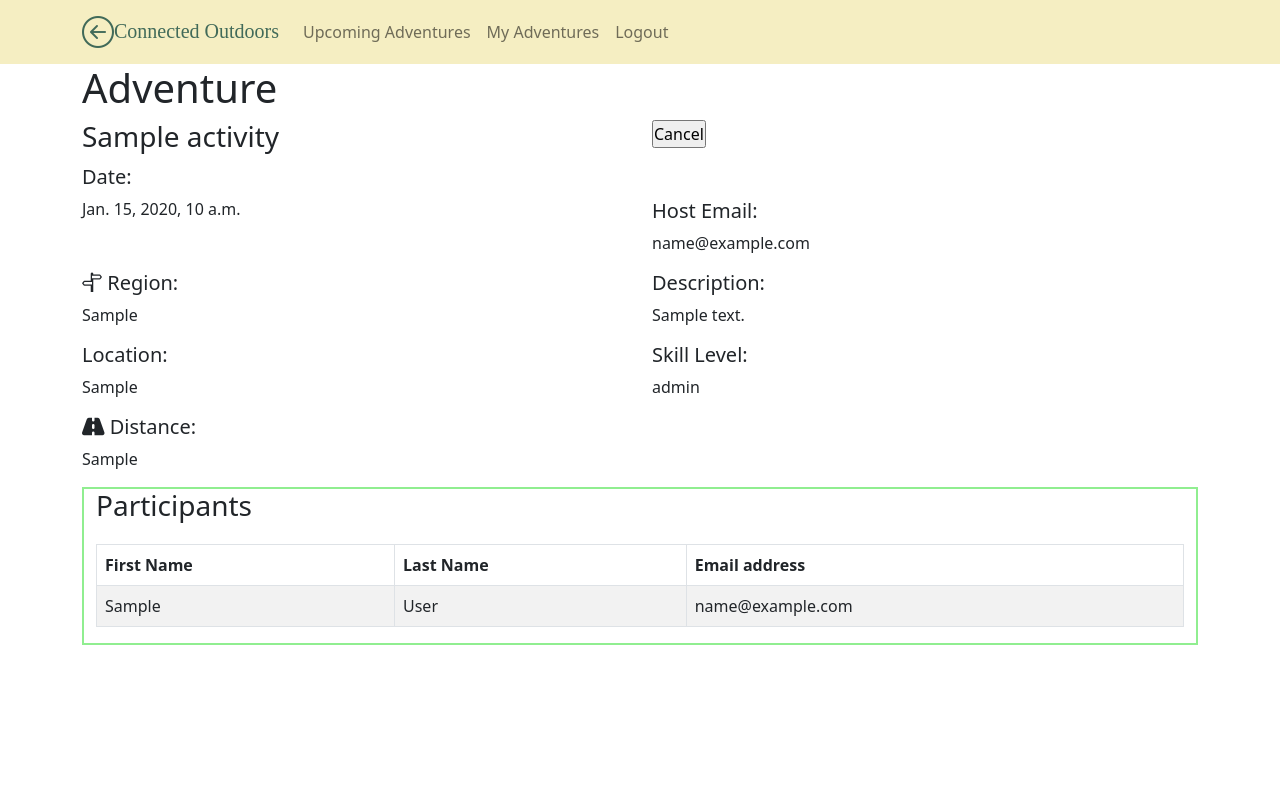
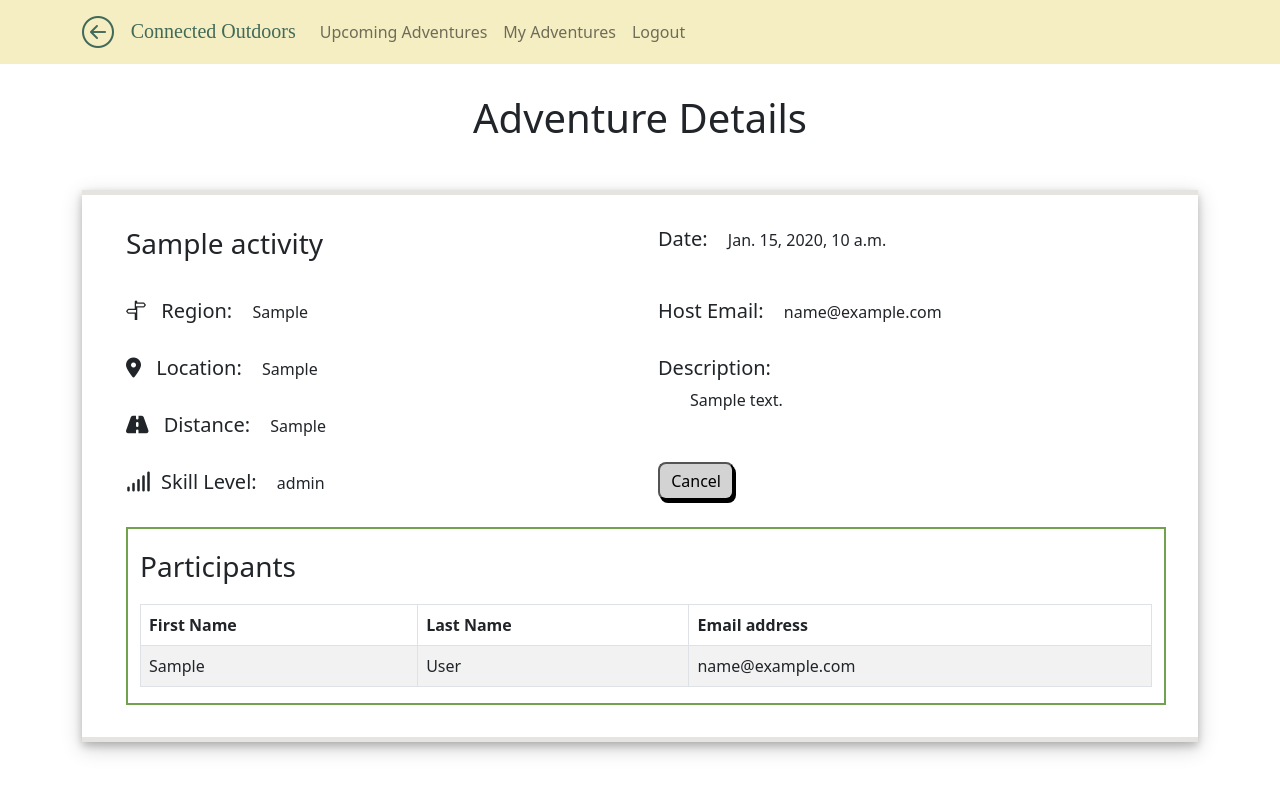
Before and after one commit to mickelsendamon/Connected_Outdoors, a Django app: template adventure_app/templates/adventure_details.html in a window 1280 px wide. Before the commit the page ends 645 px from the top, so only its background shows below. Run offline with Django 3.2, Linux system fonts and the light colour scheme; the template is opened without the code that fills it: values that come from a table or form of the project are taken from there, others are empty; tables that the repository leaves empty hold one stand-in row (values such as "Sample post"); some libraries are stand-ins or nearby versions; some web fonts are replaced.

Commit message:
Formatted Adv Details pg, added css file

```diff
--- /dev/null
+++ b/adventure_app/static/css/adventure_details.css
@@ -0,0 +1,86 @@
+*{
+    padding: 0;
+    margin: 0;
+}
+
+.details{
+    display: inline-block;
+    padding-left: 1em;
+    padding-bottom: 1em;
+}
+
+.descriptors{
+    display: inline-block;
+}
+
+#adv_details_title{
+    padding-bottom: 1em;
+    padding-top: 0.75em;
+    text-align: center;
+}
+
+.adv_details_wrapper{
+    border-bottom:   #e6e4e0 5px solid;
+    border-top:  #e6e4e0 5px solid;
+    margin-bottom:  60px;
+    padding: 2em 2em 2em 2.75em;
+    box-shadow: 0 4px 8px 0 rgba(0, 0, 0, 0.2), 0 6px 20px 0 rgba(0, 0, 0, 0.19);
+
+}
+
+.container .participants{
+    border: 2px solid #73a24e;
+}
+
+#activity_name{
+    padding-bottom: 1em;
+}
+i{
+    padding-right: 0.5em;
+}
+
+.desc_verbage{
+    margin-left: 2em;
+}
+
+#participants_title{
+    margin-top: 0.75em;
+}
+#cancel_button{
+    border-radius: 0.5em;
+    box-shadow: 2px 3px black;
+    padding: 0.3em 0.7em;
+    text-align: center;
+    background-color: lightgrey;;
+    margin-top: 1%;
+    margin-bottom: 2.2%;
+}
+#leave_button{
+    width:  100px;
+    height:  30px;
+    margin-top:  270px;
+    margin-left:20px;
+    font-size:  18px;
+}
+#join_button{
+    border-radius: 0.5em;
+    box-shadow: 2px 3px black;
+    padding: 0.3em 1.2em;
+    text-align: center;
+    background-color: #f6c453;
+    margin-top: 3%;
+    margin-bottom: 2%;
+    margin-right: 1em;
+}
+
+#join_button:hover, #leave_button:hover, #cancel_button:hover{
+    color: white;
+}
+
+#button_forms{
+    margin-top: 1em;
+}
+
+#navbar_back{
+    padding-right: 1.5%;
+}
--- a/adventure_app/static/css/login_register.css
+++ b/adventure_app/static/css/login_register.css
@@ -107,11 +107,12 @@ button{
     margin-top: 2%;
 }
 
-#host_email{
-    padding-top: 3%;
-}
 
 .container-fluid .upcoming_adventures_listed{
     background-color: #FFFFFF;
     width: 90%;
 }
+
+#button_forms{
+    padding-top: 2em;
+}
--- a/adventure_app/static/css/my_adventures.css
+++ b/adventure_app/static/css/my_adventures.css
@@ -1,5 +1,6 @@
 .title{
     text-align: center;
+    padding-top: 0.75em;
 }
 
 #my_adv_header{
--- a/adventure_app/templates/adventure_details.html
+++ b/adventure_app/templates/adventure_details.html
@@ -5,10 +5,10 @@
     <meta charset="UTF-8">
     <meta http-equiv="X-UA-Compatible" content="IE=edge">
     <meta name="viewport" content="width=device-width, initial-scale=1.0">
-    <!-- BOOTSTRAP (<head>) -->
+    <!-- BOOTSTRAP -->
     <link href="https://cdn.jsdelivr.net/npm/bootstrap@5.0.0-beta3/dist/css/bootstrap.min.css" rel="stylesheet"
         integrity="sha384-eOJMYsd53ii+scO/bJGFsiCZc+5NDVN2yr8+0RDqr0Ql0h+rP48ckxlpbzKgwra6" crossorigin="anonymous">
-    <!-- ICONS (<head>) -->
+    <!-- ICONS -->
     <link rel="stylesheet" href="https://cdn.jsdelivr.net/npm/bootstrap-icons@1.4.1/font/bootstrap-icons.css">
     <!-- FONT AWESOME -->
     <script src="https://kit.fontawesome.com/4addeb10e0.js" crossorigin="anonymous"></script>
@@ -17,8 +17,8 @@
     {% load static %}
     <!-- CSS -->
     <link rel="stylesheet" href="{% static 'css/login_register.css' %}">
-    <link rel="stylesheet" href="{% static 'css/style.css' %}">
-    <link rel="stylesheet" href="{% static 'css/adventure_pg.css' %}">
+    <link rel="stylesheet" href="{% static 'css/adventure_details.css' %}">
+
     <!-- FONT -->
     <link rel="preconnect" href="https://fonts.gstatic.com">
     <link href="https://fonts.googleapis.com/css2?family=Zen+Dots&display=swap" rel="stylesheet">
@@ -30,7 +30,7 @@
     <!--NAVBAR  -->
     <nav class="navbar sticky-top navbar-expand-lg navbar-light" style="background-color: #f5eec2">
         <div class="container">
-            <a href="/adventures"><i class="bi-arrow-left-circle"></i></a>
+            <a href="/adventures" id="navbar_back"><i class="bi-arrow-left-circle"></i></a>
             <h2 class="navbar-brand">Connected Outdoors</h2>
             <button class="navbar-toggler" type="button" data-bs-toggle="collapse"
                 data-bs-target="#navbarSupportedContent" aria-controls="navbarSupportedContent" aria-expanded="false"
@@ -54,68 +54,63 @@
     </nav>
 
     <div class="wrapper">
-
         <a href="/adventures"></a>
         <div class="container">
             <div class="row">
                 <div class="col-md-12">
-                    <h1>Adventure</h1>
+                    <h1 id="adv_details_title">Adventure Details</h1>
+                </div>
+            </div>
+            <div class="adv_details_wrapper">
+                <div class="row">
+                    <div class="col-md-6">
+                        <h3 id="activity_name">{{current_adventure.activity.name}}</h3>
+                    </div>
+                    <div class="col-md-6">
+                        <h5 class="descriptors">Date: </h5>
+                        <p class="details">{{current_adventure.adventure_start}}</p><br>
                     </div>
                 </div>
                 <div class="row">
                     <div class="col-md-6">
-                    <h3>{{current_adventure.activity.name}}</h3>
+                        <h5 class="descriptors"><i class="bi bi-signpost-split"></i> Region: </h5>
+                        <p class="details">{{current_adventure.region}}</p><br>
+                        <h5 class="descriptors"><i class="fas fa-map-marker-alt" id="location_market"></i> Location:
+                        </h5>
+                        <p class="details">{{current_adventure.location}}</p><br>
+                        <h5 class="descriptors"><i class="fas fa-road"></i> Distance: </h5>
+                        <p class="details">{{current_adventure.distance}}</p><br>
+                        <h5 class="descriptors"><i class="fas fa-signal"></i>Skill Level:</h5>
+                        <p class="details">{{current_adventure.skill_level}}</p>
                     </div>
-                <div class="col-md-6">
+                    <div class="col-md-6" id="host_email">
+                        <h5 class="descriptors">Host Email: </h5>
+                        <p class="details">{{current_adventure.organizer.email}}</p>
+                        <h5>Description:</h5>
+                        <p class="desc_verbage">{{current_adventure.description}}</p>
+                        <div class="col-md-6" id="button_forms">
                             {% if current_user == current_adventure.organizer %}
-                    <form action="/cancel_adventure/{{current_adventure.id}}" class="cancelButton" method="POST">
+                            <form action="/cancel_adventure/{{current_adventure.id}}" class="cancelButton"
+                                method="POST">
                                 {% csrf_token %}
-                        <input type="submit" class="cancelButtonInput" value="Cancel">
+                                <input type="submit" id="cancel_button" value="Cancel">
                             </form>
                             {% elif current_user in current_adventure.participants.all %}
                             <form action="/leave_adventure/{{current_adventure.id}}" method="POST">
                                 {% csrf_token %}
-                        <input type="submit" class="leaveButton" value="Leave">
+                                <input type="submit" id="leave_button" value="Leave">
                             </form>
                             {% else %}
                             <form action="/join_adventure/{{current_adventure.id}}" method="POST">
                                 {% csrf_token %}
-                        <input type="submit" class="leaveButton" value="Join">
+                                <input type="submit" id="join_button" value="Join">
                             </form>
                             {% endif %}
                         </div>
                     </div>
-            <div class="row">
-                <div class="col-md-6">
-                    <h5>Date: </h5>
-                    <p>{{current_adventure.adventure_start}}</p>
                 </div>
-                <div class="col-md-6" id="host_email">
-                    <h5>Host Email: </h5>
-                    <p>{{current_adventure.organizer.email}}</p>
-                </div>
-            </div>
-            <div class="row">
-                <div class="col-md-6">
-                    <h5><i class="bi bi-signpost-split"></i> Region: </h5>
-                    <p>{{current_adventure.region}}</p>
-                    <h5>Location: </h5>
-                    <p>{{current_adventure.location}}</p>
-                    <h5><i class="fas fa-road"></i> Distance: </h5>
-                    <p>{{current_adventure.distance}}</p>
-
-                </div>
-                <div class="col-md-6">
-                    <h5>Description:</h5>
-                    <p>{{current_adventure.description}}</p>
-                    <h5>Skill Level:</h5>
-                    <p>{{current_adventure.skill_level}}</p>
-                </div>
-
-            </div>
-            <div class="container" style="border: 2px solid lightgreen">
-                <h3>Participants</h3>
-
+                <div class="container participants">
+                    <h3 id="participants_title">Participants</h3>
                     <table class="table table-striped table-bordered table-hover table-responsive-sm">
                         <thead class="thead-light">
                             <tr>
@@ -133,12 +128,10 @@
                             </tr>
                             {% endfor %}
                         </tbody>
-
                     </table>
                 </div>
             </div>
         </div>
-
     </div>
     <!-- BOOTSTRAP BUNDLE -->
     <script src="https://cdn.jsdelivr.net/npm/bootstrap@5.0.0-beta3/dist/js/bootstrap.bundle.min.js"
--- a/adventure_app/templates/adventures.html
+++ b/adventure_app/templates/adventures.html
@@ -103,7 +103,7 @@
                             <h1 id="upcoming_adventures">Upcoming Adventures</h1>
                         </div>
                         <div class="col-md-4">
-                            <form action="/new_adventure" method="POST">
+                            <form action="/new_adventure" method="POST" id="add_button">
                                 {% csrf_token %}
                                 <button type="submit" value="New Adventure" id="button_new_adv">Post a New Adventure</button>
                             </form>
--- a/adventure_app/templates/my_adventures.html
+++ b/adventure_app/templates/my_adventures.html
@@ -115,9 +115,7 @@
                     </div>
                 </div>
                 {% for adventure in my_adventures %}
-
                 <div class="container-fluid all_my_adventures">
-
                     <div class="container-fluid my_adventures_listed">
                         <div class="row">
                             <div class="col-md-6">
```
Also changed, not shown: adventure_app/static/css/upcoming_adventures.css (+15 -2 lines). Lines whose indentation alone changed are shown as unchanged.
